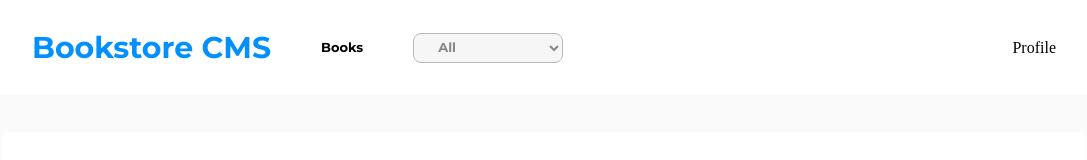
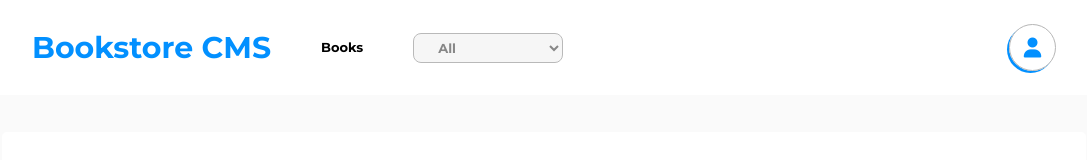
Before and after one commit to MFahadUmer/bookstore, a React (Create React App) app: page / in a window 1280 px wide. Shown: the top 160 px of the page, without its empty margins (96-1183 px from the left). Built offline with nearby package versions, Linux system fonts and the light colour scheme.

Commit message:
Adds Style to Profile Icon

```diff
--- a/public/index.html
+++ b/public/index.html
@@ -24,7 +24,8 @@
       work correctly both with client-side routing and a non-root public URL.
       Learn how to configure a non-root public URL by running `npm run build`.
     -->
-    <title>React App</title>
+    <title>Bookstore CMS</title>
+    <script src="https://kit.fontawesome.com/d5396c11ba.js" crossorigin="anonymous"></script>
   </head>
   <body>
     <noscript>You need to enable JavaScript to run this app.</noscript>
--- a/src/containers/BookstoreHeader.js
+++ b/src/containers/BookstoreHeader.js
@@ -17,7 +17,9 @@ const BookstoreHeader = () => {
           <CategoryFilter handleFilterChange={handleFilterChange} />
         </div>
         <div className="headerProfile">
-          <p>Profile</p>
+          <p>
+            <i className="fas fa-user" />
+          </p>
         </div>
       </div>
     </div>
--- a/src/styles/bookstoreHeader.css
+++ b/src/styles/bookstoreHeader.css
@@ -33,3 +33,19 @@
   margin-right: 50px;
   font-weight: bold;
 }
+
+.headerProfile {
+  width: 45px;
+  height: 45px;
+  border-radius: 50%;
+  border: 1px solid #b6b6b6;
+  display: flex;
+  justify-content: center;
+  align-items: center;
+  box-shadow: #0290ff -2px 2px;
+}
+
+.fa-user {
+  color: #0290ff;
+  font-size: 20px;
+}
```
Also changed, not shown: 1 other file (tests, documents, lock files or other folders).
